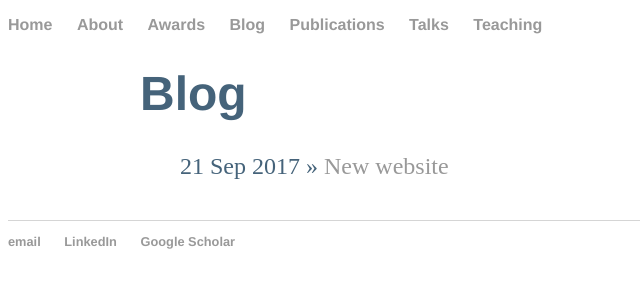
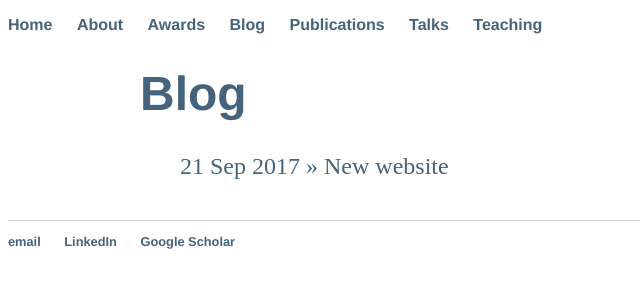
Before and after one commit to Hadrien-Montanelli/Hadrien-Montanelli.github.io, a Jekyll site: the page built from blog/index.html, in a window 1280 px wide. Shown: the top 300 px of the page, without its empty margins (0-640 px from the left). Built offline with Jekyll 4.4.1, drawn with Linux system fonts in a browser that asks for light colours.

Commit message:
Update main.css

```diff
--- a/css/main.css
+++ b/css/main.css
@@ -10,14 +10,16 @@ nav ul, footer ul {
     padding: 0px;
     list-style: none;
     font-weight: bold;
+    color: rgb(69, 99, 122)
 }
 nav ul li, footer ul li {
     display: inline;
     margin-right: 20px;
+    color: rgb(69, 99, 122)
 }
 a {
     text-decoration: none;
-    color: #999;
+    color: rgb(69, 99, 122)
 }
 a:hover {
     text-decoration: underline;
```
